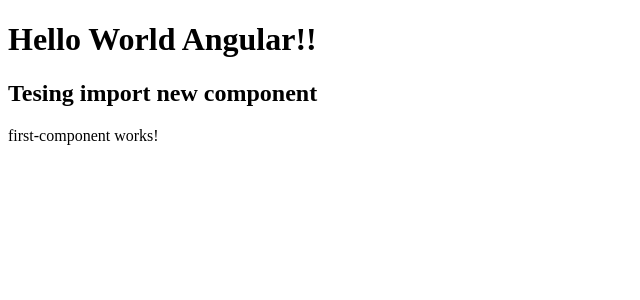
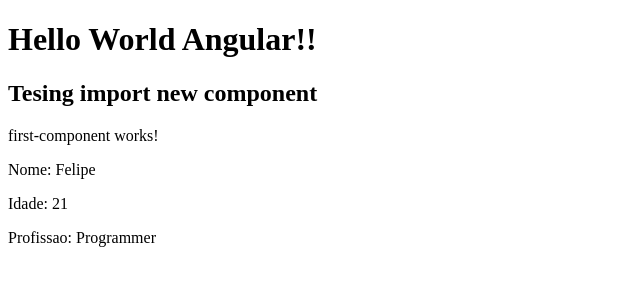
Before and after one commit to felipeandrealves/Angular-HelloWorld, an Angular app: page / in a window 1280 px wide. Shown: the top 300 px of the page, without its empty margins (0-640 px from the left). Built offline with nearby package versions, Linux system fonts and the light colour scheme.

Commit message:
feat: data interpolation at component and print on screen

```diff
--- a/src/app/components/first-component/first-component.component.html
+++ b/src/app/components/first-component/first-component.component.html
@@ -1 +1,5 @@
 <p>first-component works!</p>
+
+<p>Nome: {{ name }}</p>
+<p>Idade: {{ age }}</p>
+<p>Profissao: {{ job }}</p>
--- a/src/app/components/first-component/first-component.component.ts
+++ b/src/app/components/first-component/first-component.component.ts
@@ -3,13 +3,14 @@
 @Component({
   selector: 'app-first-component',
   templateUrl: './first-component.component.html',
-  styleUrls: ['./first-component.component.css']
+  styleUrls: ['./first-component.component.css'],
 })
 export class FirstComponentComponent implements OnInit {
+  name: string = 'Felipe';
+  age: number = 21;
+  job: string = 'Programmer';
 
-  constructor() { }
+  constructor() {}
 
-  ngOnInit(): void {
-  }
-
+  ngOnInit(): void {}
 }
```
